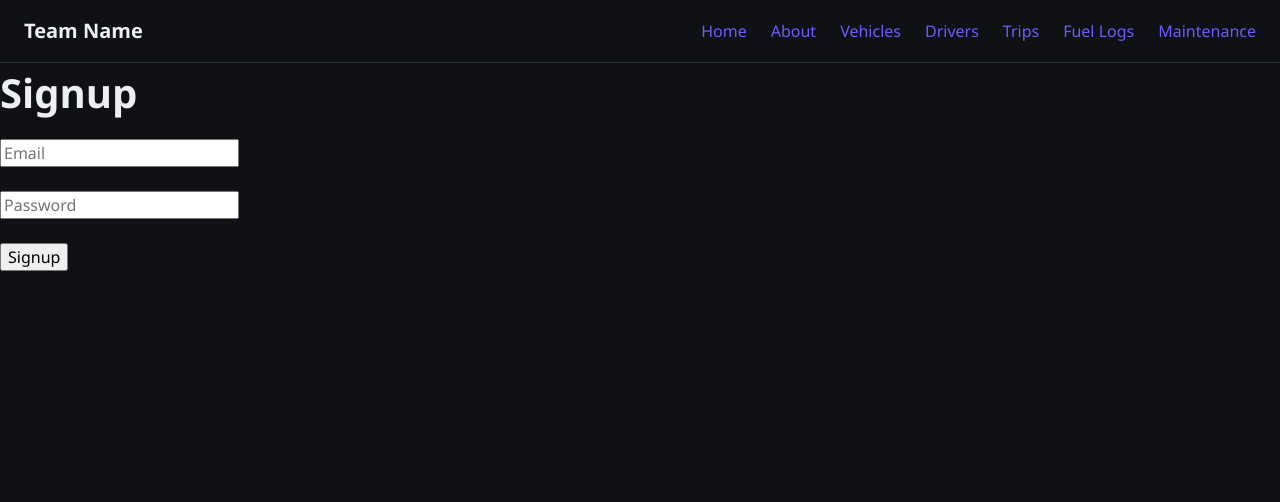
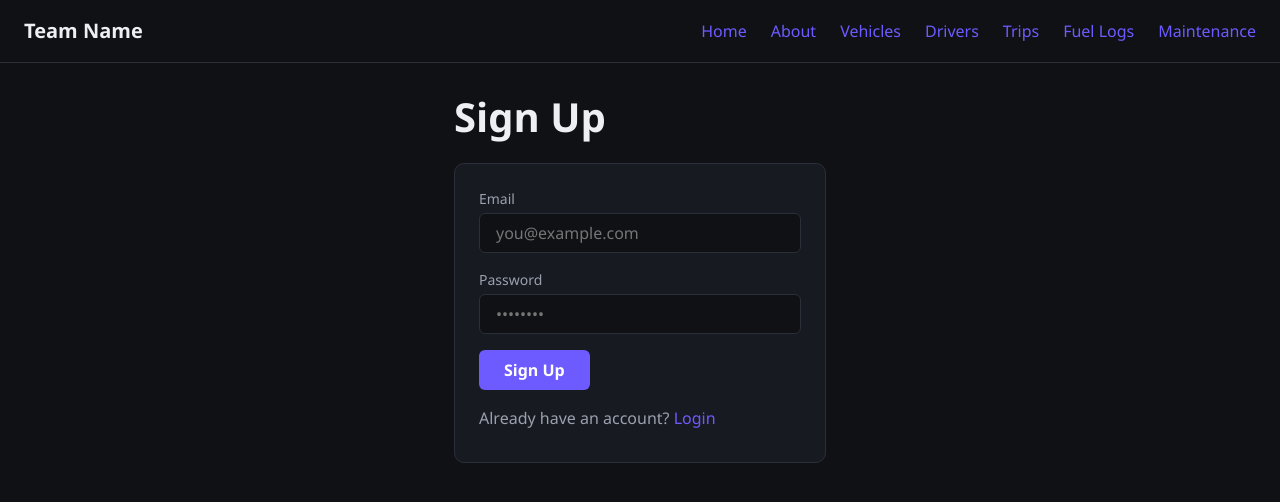
Before and after one commit to subii13/ODOO-HACKATHON, a React (Vite) app: page /signup in a window 1280 px wide. Shown: the top 502 px of the page. Built offline with nearby package versions, Linux system fonts and the light colour scheme; no server answers.

Commit message:
polish login and signup page UI

```diff
--- a/src/pages/Auth/Login.jsx
+++ b/src/pages/Auth/Login.jsx
@@ -1,66 +1,55 @@
-// Role 3 - Auth screens
 import { useState } from "react";
 import { auth } from "../../firebase/firebase";
 import { signInWithEmailAndPassword } from "firebase/auth";
-import { useNavigate } from "react-router-dom";
+import { useNavigate, Link } from "react-router-dom";
 
-export default function Login(){
+export default function Login() {
+  const [email, setEmail] = useState("");
+  const [password, setPassword] = useState("");
+  const [error, setError] = useState("");
+  const navigate = useNavigate();
 
-    const [email,setEmail]=useState("");
-    const [password,setPassword]=useState("");
+  const login = async (e) => {
+    e.preventDefault();
+    setError("");
+    try {
+      await signInWithEmailAndPassword(auth, email, password);
+      navigate("/");
+    } catch (err) {
+      setError(err.message);
+    }
+  };
 
-    const navigate=useNavigate();
-
-    const login=async(e)=>{
-
-        e.preventDefault();
-
-        try{
-
-            await signInWithEmailAndPassword(auth,email,password);
-
-            navigate("/");
-
-        }
-
-        catch(err){
-
-            alert(err.message);
-
-        }
-
-    }
-
-    return(
-
-        <div>
-
+  return (
+    <div className="page" style={{ maxWidth: "420px" }}>
       <h1>Login</h1>
-
+      <div className="card">
         <form onSubmit={login}>
-
+          <div className="form-field">
+            <label>Email</label>
             <input
               type="email"
-                placeholder="Email"
-                onChange={(e)=>setEmail(e.target.value)}
+              placeholder="you@example.com"
+              value={email}
+              onChange={(e) => setEmail(e.target.value)}
             />
-
-                <br/><br/>
-
+          </div>
+          <div className="form-field">
+            <label>Password</label>
             <input
               type="password"
-                placeholder="Password"
-                onChange={(e)=>setPassword(e.target.value)}
+              placeholder="••••••••"
+              value={password}
+              onChange={(e) => setPassword(e.target.value)}
             />
-
-                <br/><br/>
-
-                <button>Login</button>
-
+          </div>
+          {error && <p className="form-error">{error}</p>}
+          <button type="submit" className="btn btn-primary">Login</button>
         </form>
-
+        <p className="mb-2" style={{ marginTop: "16px" }}>
+          Don't have an account? <Link to="/signup">Sign up</Link>
+        </p>
       </div>
-
-    )
-
+    </div>
+  );
 }
--- a/src/pages/Auth/Signup.jsx
+++ b/src/pages/Auth/Signup.jsx
@@ -1,61 +1,61 @@
 import { useState } from "react";
-import { auth } from "../../firebase/firebase";
+import { auth, db } from "../../firebase/firebase";
 import { createUserWithEmailAndPassword } from "firebase/auth";
-import { useNavigate } from "react-router-dom";
-import { db } from "../../firebase/firebase";
 import { doc, setDoc } from "firebase/firestore";
+import { useNavigate, Link } from "react-router-dom";
 
 export default function Signup() {
   const [email, setEmail] = useState("");
   const [password, setPassword] = useState("");
-
+  const [error, setError] = useState("");
   const navigate = useNavigate();
 
   const signup = async (e) => {
     e.preventDefault();
-
+    setError("");
     try {
-      const userCredential = await createUserWithEmailAndPassword(
-  auth,
-  email,
-  password
-);
-
+      const userCredential = await createUserWithEmailAndPassword(auth, email, password);
       await setDoc(doc(db, "users", userCredential.user.uid), {
         uid: userCredential.user.uid,
         email: userCredential.user.email,
         createdAt: new Date().toISOString(),
       });
-
       navigate("/");
     } catch (err) {
-      alert(err.message);
+      setError(err.message);
     }
   };
 
   return (
-    <div>
-      <h1>Signup</h1>
-
+    <div className="page" style={{ maxWidth: "420px" }}>
+      <h1>Sign Up</h1>
+      <div className="card">
         <form onSubmit={signup}>
+          <div className="form-field">
+            <label>Email</label>
             <input
               type="email"
-          placeholder="Email"
+              placeholder="you@example.com"
+              value={email}
               onChange={(e) => setEmail(e.target.value)}
             />
-
-        <br /><br />
-
+          </div>
+          <div className="form-field">
+            <label>Password</label>
             <input
               type="password"
-          placeholder="Password"
+              placeholder="••••••••"
+              value={password}
               onChange={(e) => setPassword(e.target.value)}
             />
-
-        <br /><br />
-
-        <button type="submit">Signup</button>
+          </div>
+          {error && <p className="form-error">{error}</p>}
+          <button type="submit" className="btn btn-primary">Sign Up</button>
         </form>
+        <p className="mb-2" style={{ marginTop: "16px" }}>
+          Already have an account? <Link to="/login">Login</Link>
+        </p>
+      </div>
     </div>
   );
 }
```
Lines whose indentation alone changed are shown as unchanged.
